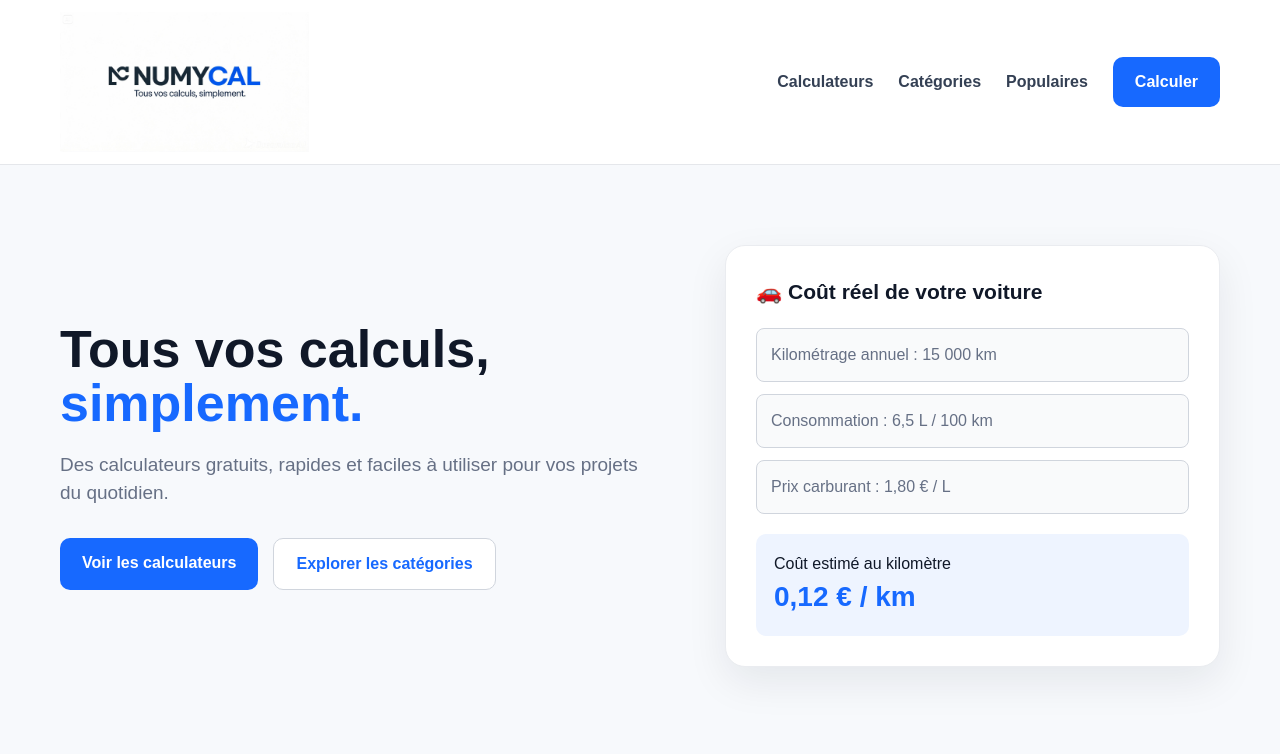
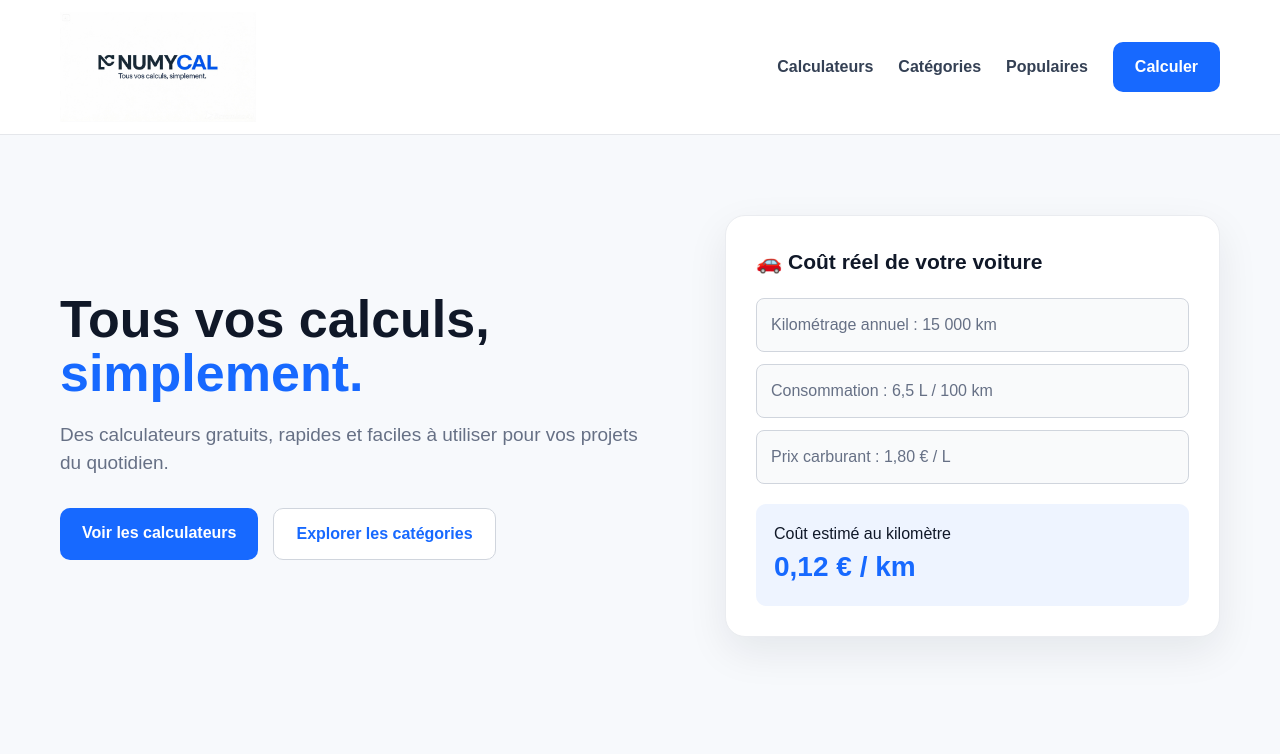
Before and after one commit to jfdsv91/NUMYCAL, a plain HTML site: page index.html in a window 1280 px wide. Shown: the top 754 px of the page. Drawn offline with Linux system fonts and the light colour scheme.

Commit message:
Reduce logo image height from 140px to 110px

```diff
--- a/index.html
+++ b/index.html
@@ -40,7 +40,7 @@
         }
 
    .logo-img {
-    height: 140px;
+    height: 110px;
     width: auto;
     max-width: 520px;
     object-fit: contain;
```
